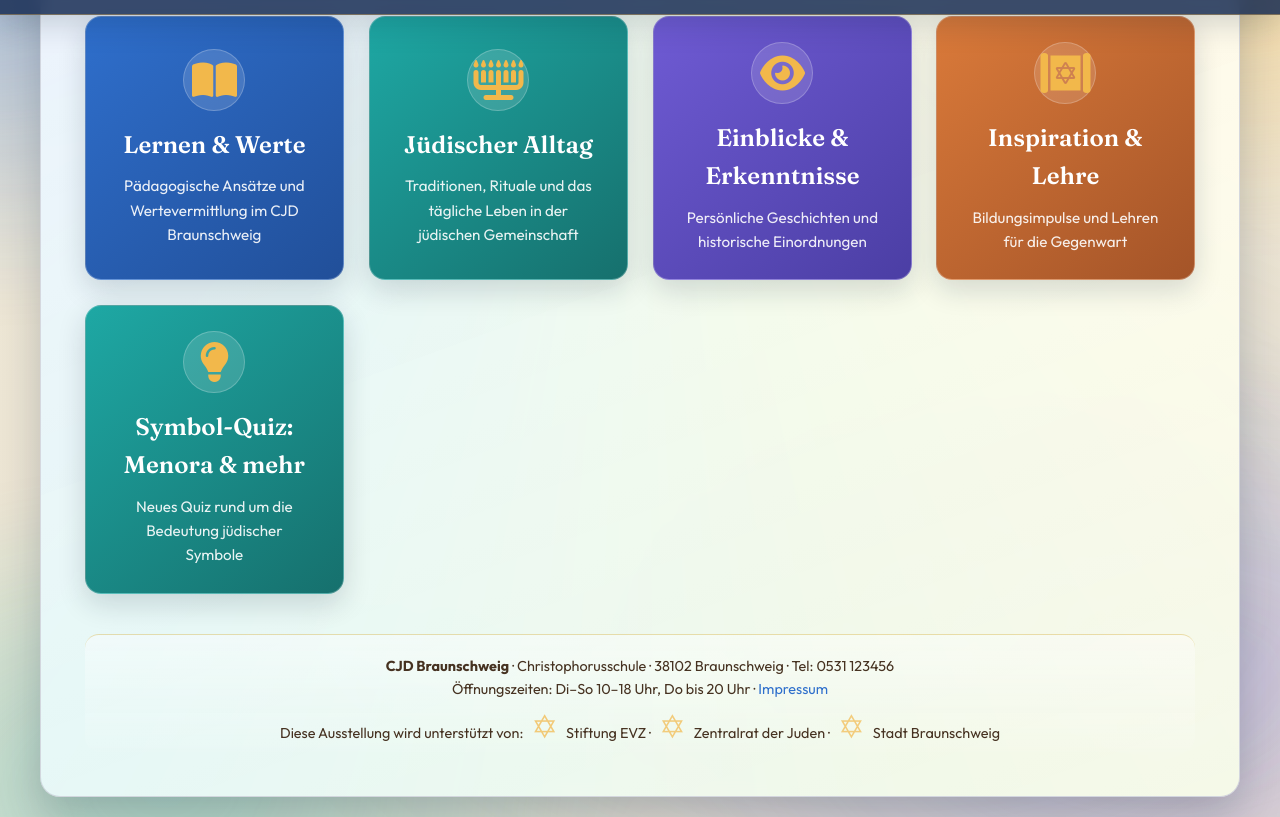
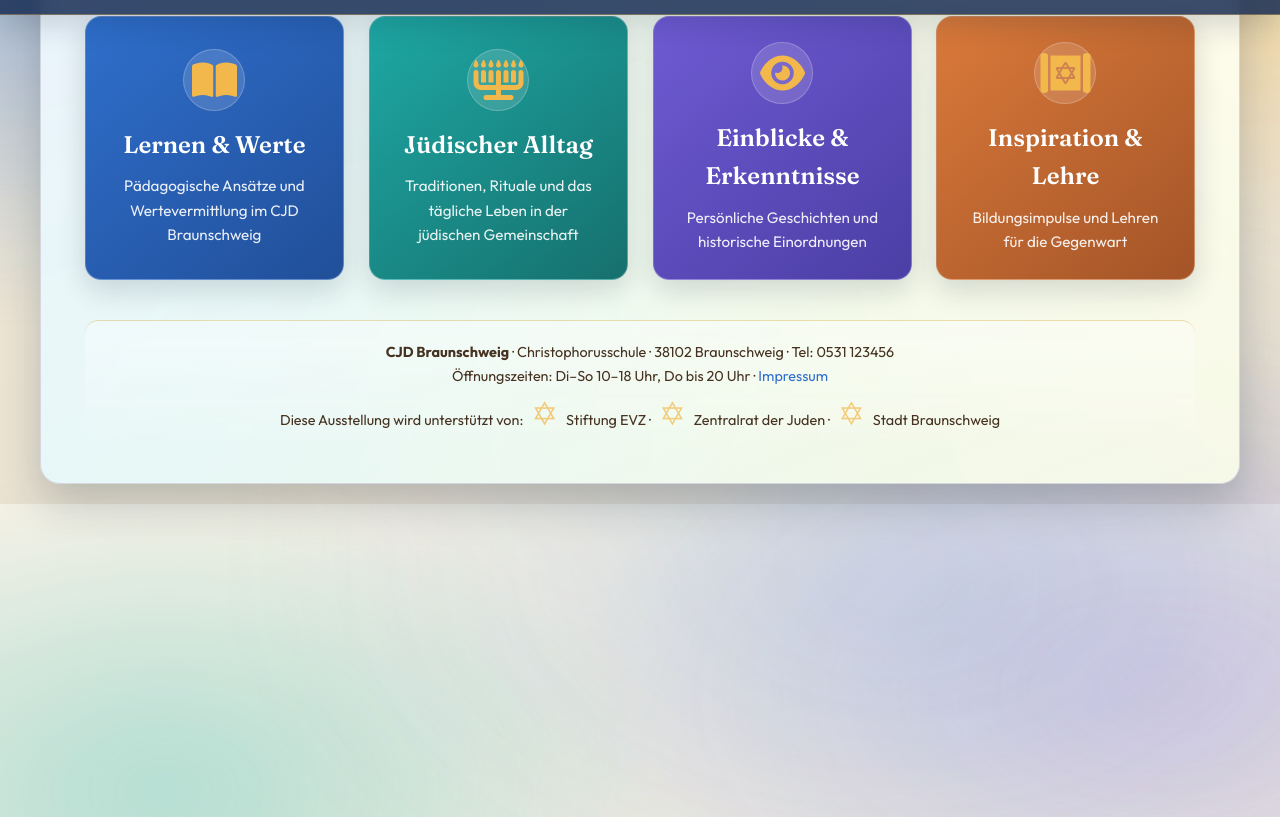
Before and after one commit to stolpersteinebs/stolpersteinebs.github.io, a Jekyll site: the page index.html, which Jekyll copies as it is, in a window 1280 px wide and 900 px high, scrolled down 1238 px, cut to the strip 83-900 px from the top of the window. Built offline with Jekyll 4.4.1, drawn with Linux system fonts in a browser that asks for light colours.

Commit message:
Remove Menora quiz link from homepage

```diff
--- a/index.html
+++ b/index.html
@@ -827,11 +827,6 @@
                 <div class="button-desc">Bildungsimpulse und Lehren für die Gegenwart</div>
             </a>
 
-            <a href="/menoraquiz/" class="button button-2">
-                <div class="button-icon"><i class="fas fa-lightbulb"></i></div>
-                <div class="button-title">Symbol-Quiz: Menora &amp; mehr</div>
-                <div class="button-desc">Neues Quiz rund um die Bedeutung jüdischer Symbole</div>
-            </a>
         </div>
 
         <footer class="footer">
```
